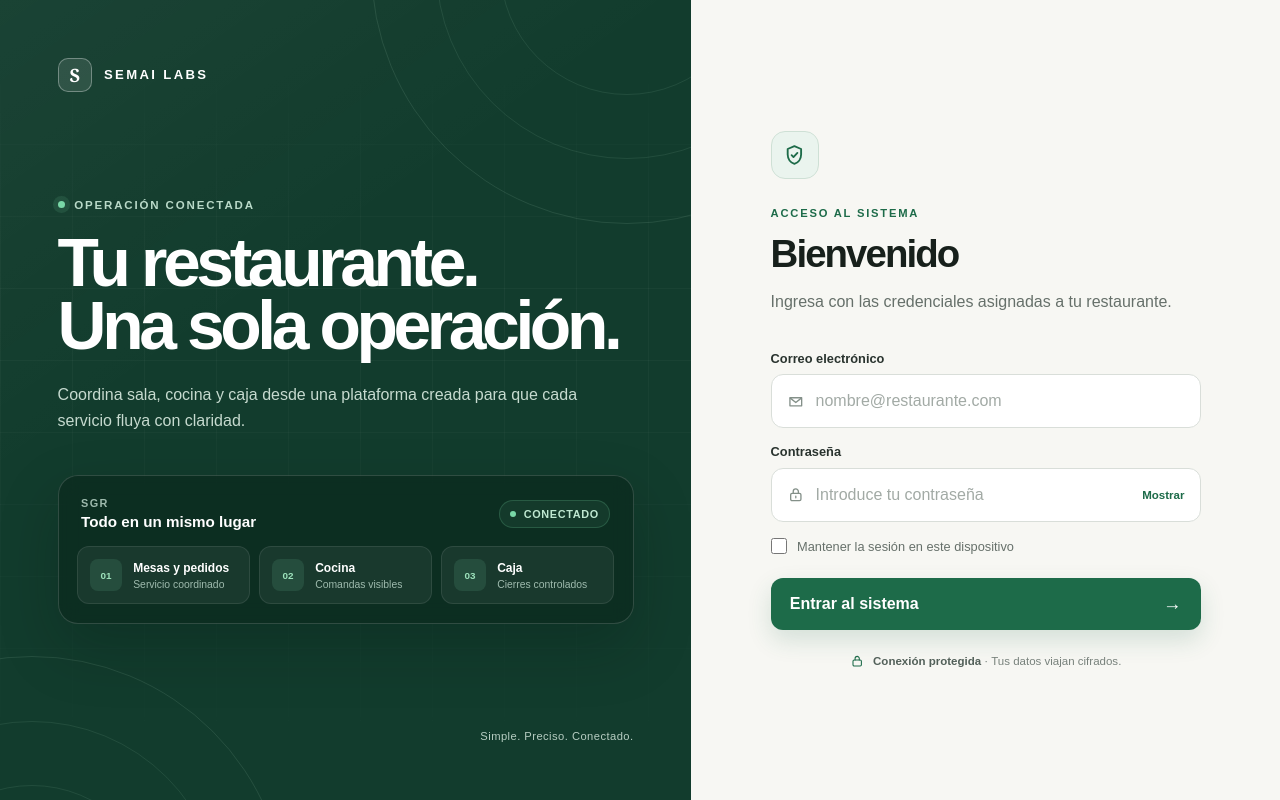
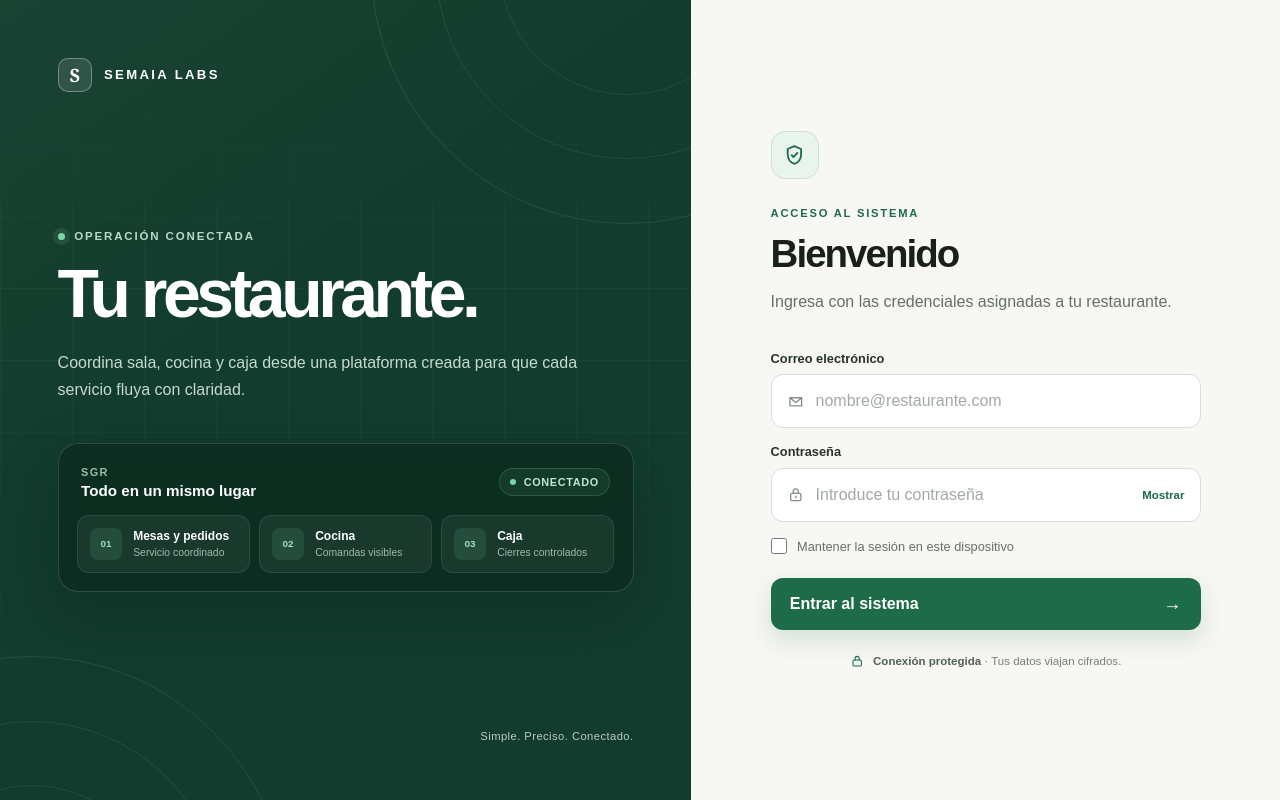
Before and after one commit to irvinvela/SGR, a Next.js app in the folder frontend/: page / in a window 1280 px wide. Built offline with nearby package versions, Linux system fonts and the light colour scheme; no server answers.

Commit message:
fix: update Semaia branding

```diff
--- a/frontend/src/app/layout.tsx
+++ b/frontend/src/app/layout.tsx
@@ -2,7 +2,7 @@ import type { Metadata } from "next";
 import "./globals.css";
 
 export const metadata: Metadata = {
-  title: "SGR | Semai Labs",
+  title: "SGR | Semaia Labs",
   description: "Sistema de gestión de restaurantes",
   robots: {
     index: false,
--- a/frontend/src/app/page.tsx
+++ b/frontend/src/app/page.tsx
@@ -37,13 +37,13 @@ export default function LoginPage() {
 
   return (
     <main className="login-page">
-      <section className="brand-panel" aria-label="SGR de Semai Labs">
+      <section className="brand-panel" aria-label="SGR de Semaia Labs">
         <div className="brand-glow brand-glow-top" aria-hidden="true" />
         <div className="brand-glow brand-glow-bottom" aria-hidden="true" />
 
         <header className="brand-header">
           <span className="brand-mark" aria-hidden="true">S</span>
-          <span className="brand">Semai Labs</span>
+          <span className="brand">Semaia Labs</span>
         </header>
 
         <div className="brand-content">
@@ -52,7 +52,7 @@ export default function LoginPage() {
               <span aria-hidden="true" />
               Operación conectada
             </p>
-            <h1>Tu restaurante.<br />Una sola operación.</h1>
+            <h1>Tu restaurante.</h1>
             <p>
               Coordina sala, cocina y caja desde una plataforma creada para
               que cada servicio fluya con claridad.
--- a/frontend/src/components/AppShell.tsx
+++ b/frontend/src/components/AppShell.tsx
@@ -53,7 +53,7 @@ export function AppShell({ title, children }: AppShellProps) {
     <div className="app-frame">
       <aside className="app-sidebar">
         <div>
-          <div className="brand">Semai Labs</div>
+          <div className="brand">Semaia Labs</div>
           <p className="sidebar-organization">{user.organizationName}</p>
         </div>
         <nav className="app-nav" aria-label="Navegación principal">
```
